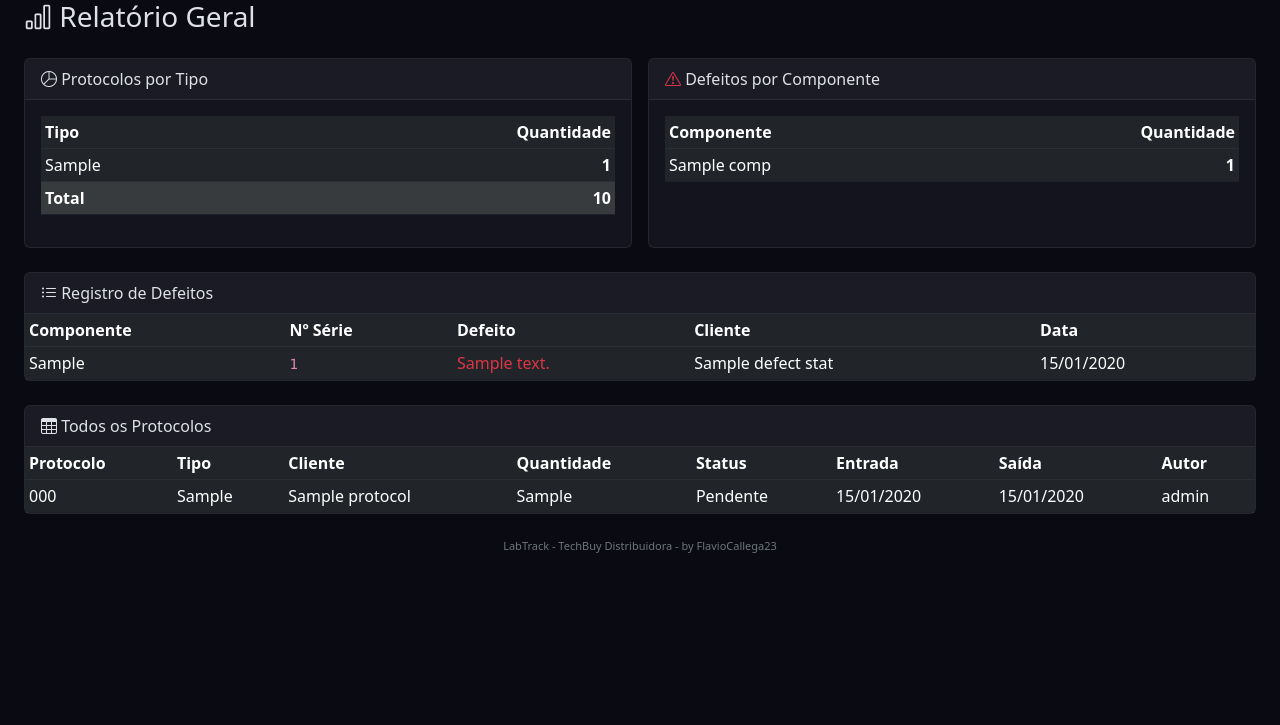
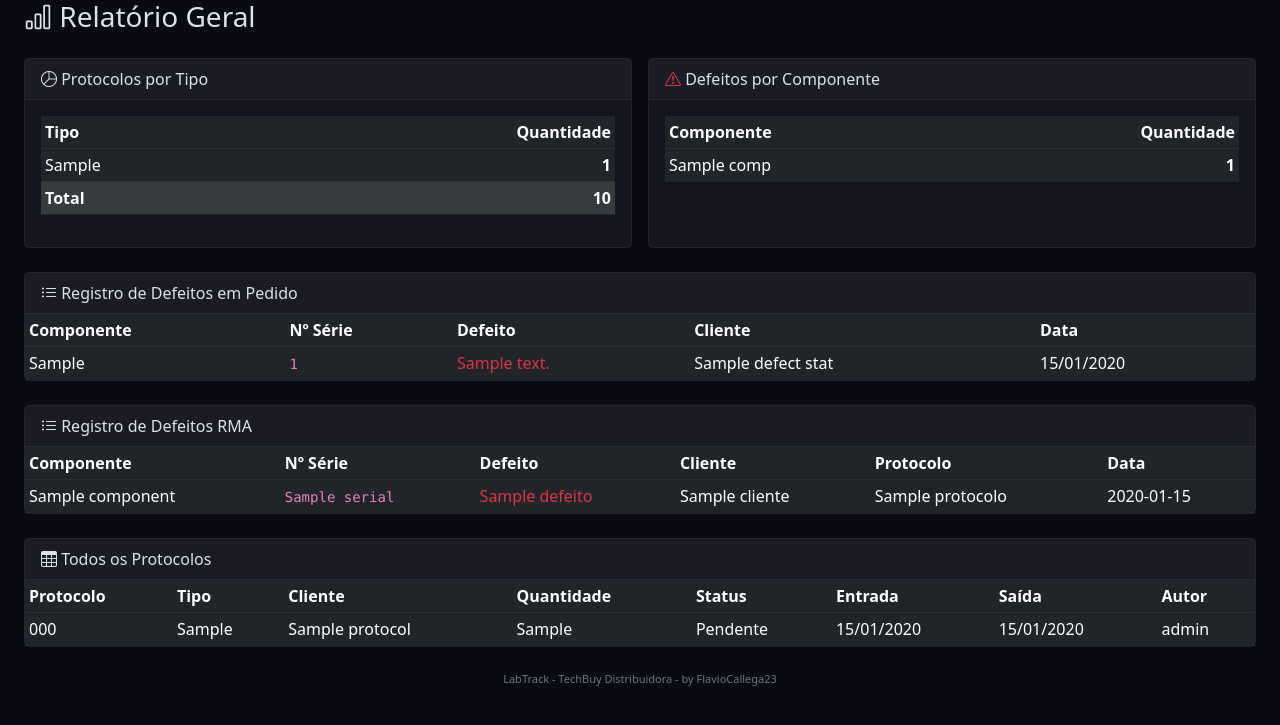
Before and after one commit to DevFlavioCallega23/ProjetoNovoControleLab, a Flask app: template app/templates/protocols/report.html in a window 1280 px wide. Shown: the top 725 px of the page. Run offline with Flask 3, Linux system fonts and the light colour scheme; tables that the repository leaves empty hold one stand-in row (values such as "Sample post"); the template is opened without the code that fills it: values that come from a table or form of the project are taken from there, most other values are stand-ins (such as "Sample title", 1, 10 or a date in 2020).

Commit message:
feat: Registro de Defeitos RMA no relatorio + renomeia Pedido

```diff
--- a/app/templates/protocols/report.html
+++ b/app/templates/protocols/report.html
@@ -62,7 +62,7 @@
 </div>
 
 <div class="card mb-4">
-    <div class="card-header"><i class="bi bi-list-ul"></i> Registro de Defeitos</div>
+    <div class="card-header"><i class="bi bi-list-ul"></i> Registro de Defeitos em Pedido</div>
     <div class="card-body p-0">
         <div class="table-responsive" style="max-height: 400px;">
             <table class="table table-dark table-hover mb-0 table-sm">
@@ -95,6 +95,40 @@
         </div>
     </div>
 </div>
+
+{% if rma_defects %}
+<div class="card mb-4">
+    <div class="card-header"><i class="bi bi-list-ul"></i> Registro de Defeitos RMA</div>
+    <div class="card-body p-0">
+        <div class="table-responsive" style="max-height: 400px;">
+            <table class="table table-dark table-hover mb-0 table-sm">
+                <thead>
+                    <tr>
+                        <th>Componente</th>
+                        <th>Nº Série</th>
+                        <th>Defeito</th>
+                        <th>Cliente</th>
+                        <th>Protocolo</th>
+                        <th>Data</th>
+                    </tr>
+                </thead>
+                <tbody>
+                    {% for d in rma_defects %}
+                    <tr>
+                        <td>{{ comp_labels.get(d.component, d.component) }}</td>
+                        <td><code>{{ d.serial or '-' }}</code></td>
+                        <td class="text-danger">{{ d.defeito or '-' }}</td>
+                        <td>{{ d.cliente }}</td>
+                        <td>{{ d.protocolo }}</td>
+                        <td>{{ d.data.strftime('%d/%m/%Y') if d.data else '-' }}</td>
+                    </tr>
+                    {% endfor %}
+                </tbody>
+            </table>
+        </div>
+    </div>
+</div>
+{% endif %}
 
 <div class="card">
     <div class="card-header"><i class="bi bi-table"></i> Todos os Protocolos</div>
```
Also changed, not shown: app/routes/protocols.py (+22 -1 lines).
